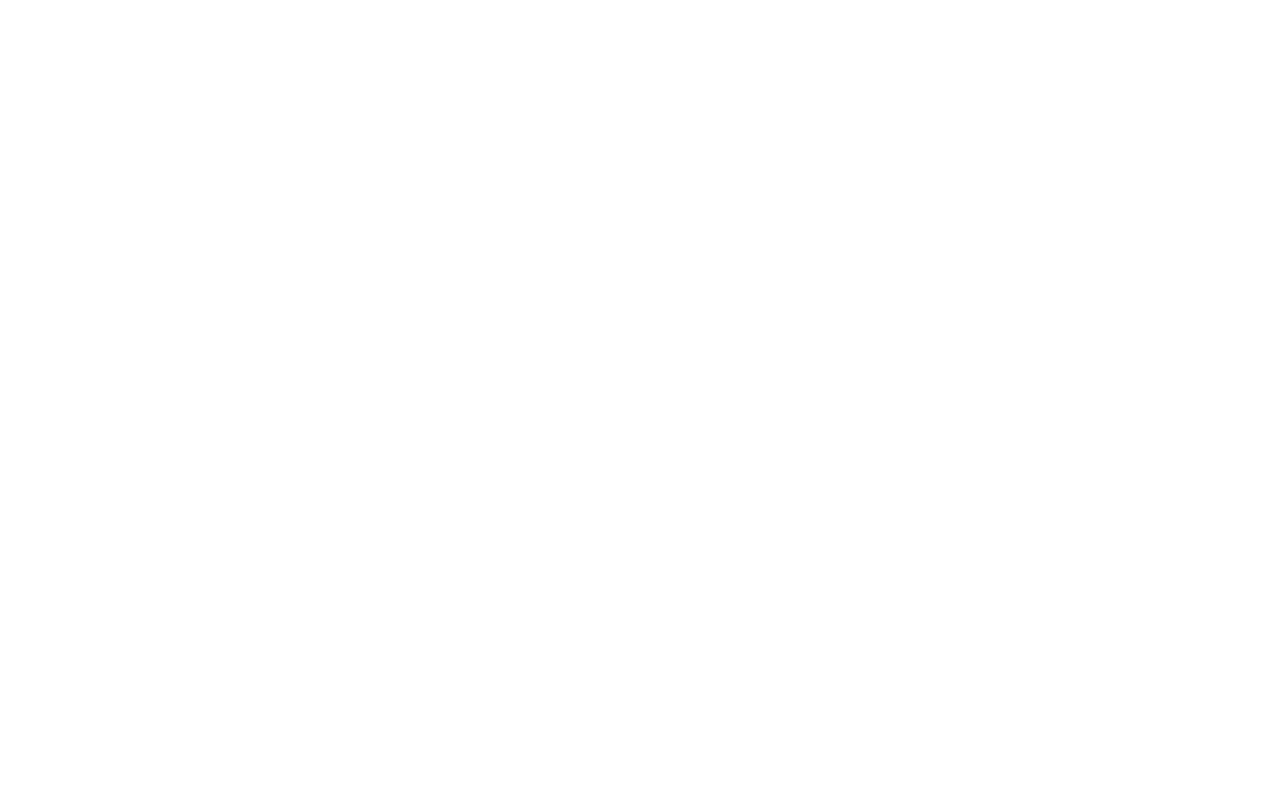
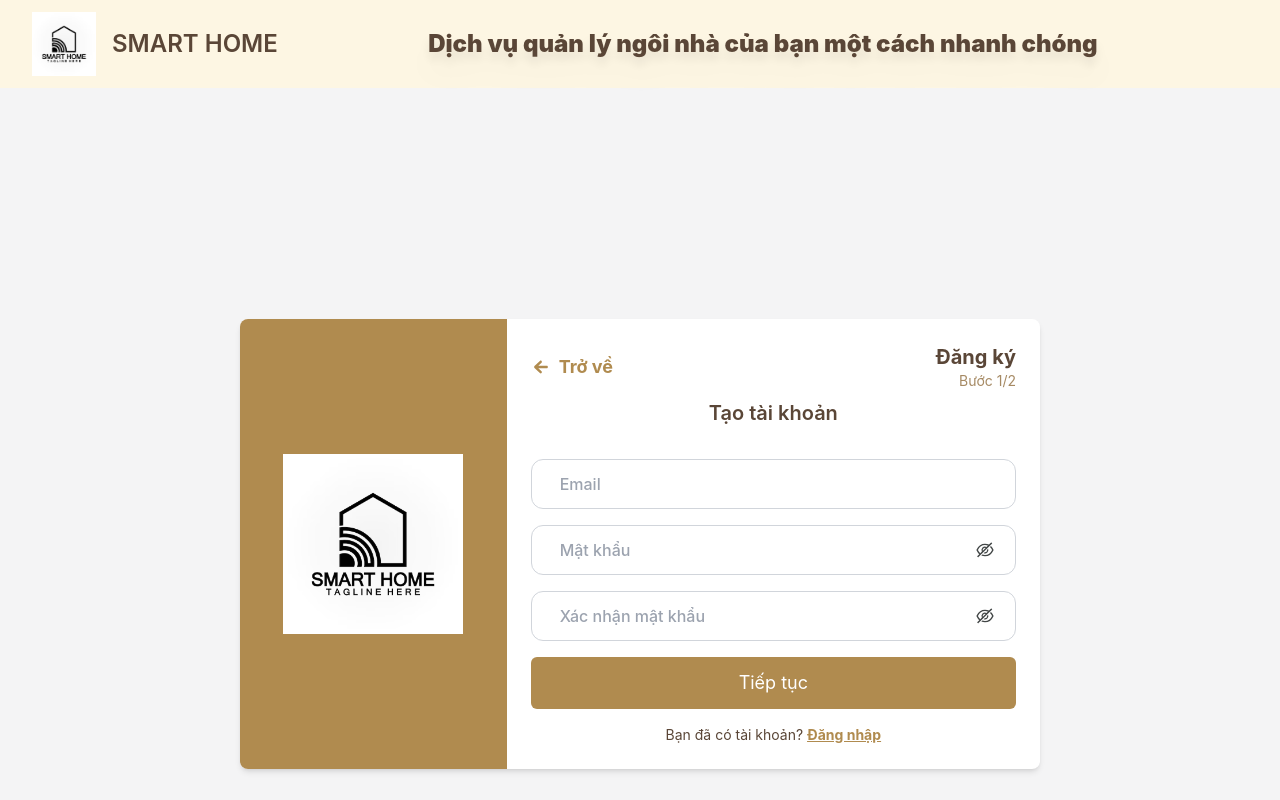
Before and after one commit to dinhduc0794/yolo-smart-farm-co3109, a React (Vite) app in the folder frontend-react/: page /register in a window 1280 px wide. Before the commit this address had no page. Shown: the top 800 px of the page. Built offline with nearby package versions, Linux system fonts and the light colour scheme.

Commit message:
build(fe): create register page

```diff
--- a/frontend-react/index.html
+++ b/frontend-react/index.html
@@ -6,8 +6,8 @@
     <meta name="viewport" content="width=device-width, initial-scale=1.0" />
     <meta httpEquiv="X-UA-Compatible" content="IE=edge" />
     <meta name="copyright" content />
-    <title>HCMUT-SSPS</title>
-    <link rel="icon" type="image/png" href="favicon.ico" />
+    <title>Smart Home</title>
+    <link rel="icon" type="image/png" href="src/images/logo-page.avif" />
     <link
       href="https://fonts.googleapis.com/css?family=Poppins:200i,300,300i,400,400i,500,500i,600,600i,700,700i,800,800i,900,900i&display=swap"
       rel="stylesheet" />
--- a/frontend-react/src/App.jsx
+++ b/frontend-react/src/App.jsx
@@ -4,6 +4,7 @@
 // Components
 import HomePage from "../src/components/root/HomePage";
 import LoginPage from "../src/components/root/LoginPage";
+import RegisterPage from "../src/components/root/RegisterPage";
 import React, {useEffect} from "react";
 
 
@@ -14,6 +15,7 @@
         {/* Public Routes */}
         <Route path="/" element={<HomePage />} />
         <Route path="/login" element={<LoginPage />} />
+        <Route path="/register" element={<RegisterPage />} />
       </Routes>
       <ToastContainer position="top-right" autoClose={1000} />
     </Router>
--- a/frontend-react/src/components/root/Login/LoginForm.jsx
+++ b/frontend-react/src/components/root/Login/LoginForm.jsx
@@ -1,6 +1,6 @@
 import React, { useState } from "react";
 import { useNavigate } from "react-router-dom";
-import InputField from "../fragments/InputField/InputField"; // Import InputField
+import InputField from "../fragments/InputField/InputField";
 import { toast } from "react-toastify";
 import { jwtDecode } from "jwt-decode";
 
@@ -11,60 +11,50 @@
   const navigate = useNavigate();
 
   const handleSubmit = (event) => {
-    event.preventDefault();
+    window.location.href = "/account";
 
-    const reqJson = {
-      username: email,
-      password: password,
-    };
+    // event.preventDefault();
+    // const reqJson = { username: email, password: password };
 
-    fetch(`${import.meta.env.VITE_REACT_APP_BE_API_URL}/api/authenticate`, {
-      method: "POST",
-      headers: {
-        "Content-Type": "application/json",
-      },
-      body: JSON.stringify(reqJson),
-      credentials: "include",
-    })
-      .then((response) => response.json())
-      .then((data) => {
-        if (data.status === "OK") {
-          const decodedToken = jwtDecode(data.data);
-          const role = decodedToken.role;
-
-          localStorage.setItem("token", data.data);
-          localStorage.setItem("userRole", role); // set userRole to check authenticate in App.jsx
-          window.location.href = "/account";
-        } else if (data.status === "ERROR") {
-          toast.error("Đăng nhập thất bại. Vui lòng kiểm tra lại thông tin.");
-        }
-      })
-      .catch((error) => {
-        toast.error("Đã xảy ra lỗi khi đăng nhập.");
-        console.error("Error:", error);
-      });
-  };
-
-  const togglePasswordVisibility = () => {
-    setShowPassword(!showPassword);
+    // fetch(`${import.meta.env.VITE_REACT_APP_BE_API_URL}/api/authenticate`, {
+    //   method: "POST",
+    //   headers: { "Content-Type": "application/json" },
+    //   body: JSON.stringify(reqJson),
+    //   credentials: "include",
+    // })
+    //   .then((response) => response.json())
+    //   .then((data) => {
+    //     if (data.status === "OK") {
+    //       const decodedToken = jwtDecode(data.data);
+    //       const role = decodedToken.role;
+    //       localStorage.setItem("token", data.data);
+    //       localStorage.setItem("userRole", role);
+    //       window.location.href = "/account";
+    //     } else {
+    //       toast.error("Đăng nhập thất bại. Vui lòng kiểm tra lại thông tin.");
+    //     }
+    //   })
+    //   .catch(() => toast.error("Đã xảy ra lỗi khi đăng nhập."));
   };
 
   return (
-    <form
-      className="flex flex-col max-w-full mx-auto p-10 bg-[#FDF6E3] shadow-md rounded-md w-[450px] md:w-[500px]"
-      onSubmit={handleSubmit}
-    >
+    <div className="flex items-center justify-center h-screen">
+      <div className="flex bg-white shadow-md rounded-lg overflow-hidden w-[800px]">
+        {/* Cột 1: Hình ảnh / Logo */}
+        <div className="w-1/3 bg-[#B08B4F] flex items-center justify-center p-6">
           <img
-        loading="lazy"
             src="src/images/logo-page.avif"
             alt="Logo"
-        className="object-contain self-center w-[90px] sm:w-[120px] mb-4"
+            className="object-contain w-[150px] sm:w-[180px]"
           />
-      <h2 className="self-center text-lg sm:text-xl text-[#5A4637] mb-4">
-        Trang đăng nhập
+        </div>
+
+        {/* Cột 2: Form Đăng nhập */}
+        <form className="w-2/3 p-6 flex flex-col" onSubmit={handleSubmit}>
+          <h2 className="text-xl font-semibold text-[#5A4637] mb-4 text-center">
+            Đăng nhập
           </h2>
 
-      {/* Email InputField */}
           <InputField
             id="emailInput"
             name="email"
@@ -73,10 +63,9 @@
             required
             value={email}
             onChange={(e) => setEmail(e.target.value)}
-        icon="https://cdn.builder.io/api/v1/image/assets/TEMP/0acec3f0c21c585b693aab238ddf1a6054cfa9ee7646ac7df643f1272897cf03?placeholderIfAbsent=true&apiKey=985f1fb8be044ffd914af5aef5360e96"
+            icon="https://cdn.builder.io/api/v1/image/assets/TEMP/0acec3f0c21c585b693aab238ddf1a6054cfa9ee7646ac7df643f1272897cf03"
           />
 
-      {/* Password InputField */}
           <InputField
             id="passwordInput"
             name="password"
@@ -85,32 +74,34 @@
             required
             value={password}
             onChange={(e) => setPassword(e.target.value)}
-        icon="https://cdn.builder.io/api/v1/image/assets/TEMP/26d9c5399a667e190537f967c908e5b53fea2716a5b94db02389112e242bc353?placeholderIfAbsent=true&apiKey=985f1fb8be044ffd914af5aef5360e96"
+            icon="https://cdn.builder.io/api/v1/image/assets/TEMP/26d9c5399a667e190537f967c908e5b53fea2716a5b94db02389112e242bc353"
             showPasswordToggle
             showPassword={showPassword}
-        onTogglePassword={togglePasswordVisibility}
+            onTogglePassword={() => setShowPassword(!showPassword)}
           />
 
-      <div className="flex flex-col mt-6 w-full">
-        <div className="flex justify-end text-sm mb-4">
+          <div className="flex justify-end text-sm mt-2">
             <a href="/verifymail" className="text-[#B08B4F] font-bold">
               Quên mật khẩu?
             </a>
           </div>
+
           <button
             type="submit"
-          className="w-full px-4 py-3 text-sm sm:text-base text-white bg-[#B08B4F] rounded-md hover:bg-[#976C42] transition duration-300"
+            className="w-full mt-4 px-4 py-2 text-white bg-[#B08B4F] rounded-md hover:bg-[#976C42] transition duration-300"
           >
             Đăng nhập
           </button>
-        <div className="flex flex-wrap gap-2 mt-4 text-sm">
+
+          <div className="flex justify-center mt-4 text-sm">
             <p className="text-[#5A4637]">Bạn chưa có tài khoản?</p>
-          <a href="/register" className="text-[#B08B4F] font-bold underline">
-            Tạo tài khoản
+            <a href="/register" className="text-[#B08B4F] font-bold ml-1">
+              Đăng ký
             </a>
           </div>
+        </form>
       </div>
-    </form>
+    </div>
   );
 }
 
--- /dev/null
+++ b/frontend-react/src/components/root/Login/RegisterForm.jsx
@@ -0,0 +1,111 @@
+import React, { useState } from "react";
+import { IoMdArrowRoundBack } from "react-icons/io";
+import { useNavigate } from "react-router-dom";
+import InputField from "../fragments/InputField/InputField";
+import { toast } from "react-toastify";
+
+function RegisForm() {
+  const [showPassword, setShowPassword] = useState(false);
+  const [showConfirmPassword, setShowConfirmPassword] = useState(false);
+  const [email, setEmail] = useState("");
+  const [password, setPassword] = useState("");
+  const [confirmPassword, setConfirmPassword] = useState("");
+
+  const navigate = useNavigate();
+
+  const handleSubmit = (event) => {
+    event.preventDefault();
+    if (password !== confirmPassword) {
+      toast.error("Xác nhận mật khẩu không trùng khớp");
+      return;
+    }
+    navigate("/verify");
+  };
+
+  return (
+    <div className="flex items-center justify-center h-screen">
+      <div className="flex bg-white shadow-md rounded-lg overflow-hidden w-[800px]">
+        {/* Cột 1: Hình ảnh / Logo */}
+        <div className="w-1/3 bg-[#B08B4F] flex items-center justify-center p-6">
+          <img
+            src="src/images/logo-page.avif"
+            alt="Logo"
+            className="object-contain w-[150px] sm:w-[180px]"
+          />
+        </div>
+
+        {/* Cột 2: Form đăng ký */}
+        <form className="w-2/3 p-6 flex flex-col" onSubmit={handleSubmit}>
+          <div className="flex justify-between items-center mb-2">
+            <div className="flex items-center">
+              <IoMdArrowRoundBack size={20} color="#B08B4F" />
+              <a href="/login" className="ml-2 text-[#B08B4F] hover:underline text-lg font-bold">
+                Trở về
+              </a>
+            </div>
+            <div className="text-right">
+              <span className="text-xl font-bold text-[#5A4637]">Đăng ký</span>
+              <p className="text-sm text-[#A68A64]">Bước 1/2</p>
+            </div>
+          </div>
+
+          <h2 className="text-center text-xl font-semibold text-[#5A4637] mb-4">
+            Tạo tài khoản
+          </h2>
+
+          <InputField
+            id="emailInput"
+            name="email"
+            type="email"
+            placeholder="Email"
+            required
+            value={email}
+            onChange={(e) => setEmail(e.target.value)}
+          />
+
+          <InputField
+            id="passwordInput"
+            name="password"
+            type={showPassword ? "text" : "password"}
+            placeholder="Mật khẩu"
+            required
+            value={password}
+            onChange={(e) => setPassword(e.target.value)}
+            showPasswordToggle
+            showPassword={showPassword}
+            onTogglePassword={() => setShowPassword(!showPassword)}
+          />
+
+          <InputField
+            id="confirmPasswordInput"
+            name="confirmPassword"
+            type={showConfirmPassword ? "text" : "password"}
+            placeholder="Xác nhận mật khẩu"
+            required
+            value={confirmPassword}
+            onChange={(e) => setConfirmPassword(e.target.value)}
+            showPasswordToggle
+            showPassword={showConfirmPassword}
+            onTogglePassword={() => setShowConfirmPassword(!showConfirmPassword)}
+          />
+
+          <button
+            type="submit"
+            className="w-full mt-4 px-4 py-3 text-white bg-[#B08B4F] rounded-md hover:bg-[#976C42] transition duration-300 text-lg"
+          >
+            Tiếp tục
+          </button>
+
+          <p className="text-center mt-4 text-sm text-[#5A4637]">
+            Bạn đã có tài khoản?{" "}
+            <a href="/login" className="text-[#B08B4F] font-bold underline">
+              Đăng nhập
+            </a>
+          </p>
+        </form>
+      </div>
+    </div>
+  );
+}
+
+export default RegisForm;
--- a/frontend-react/src/components/root/LoginPage.jsx
+++ b/frontend-react/src/components/root/LoginPage.jsx
@@ -8,7 +8,7 @@
     <div>
       <Header />
       <div className="flex overflow-hidden flex-col items-center bg-white">
-        <main className="flex flex-col justify-center items-center p-7 my-7 mx-10 max-md:px-5 max-md:mt-10 rounded-md">
+        <main className="flex flex-col justify-center items-center mx-10 max-md:px-5 max-md:mt-10 rounded-md">
           <LoginForm />
         </main>
       </div>
--- /dev/null
+++ b/frontend-react/src/components/root/RegisterPage.jsx
@@ -0,0 +1,19 @@
+import React from "react";
+import HeaderMain from "./fragments/header/HeaderMain";
+import RegisForm from "./Login/RegisterForm";
+import Footer from "./fragments/footer/Footer";
+
+function RegisPage() {
+  return (
+    <div>
+      <HeaderMain />
+      <div className="flex overflow-hidden flex-col items-center bg-zinc-100">
+        <main className="flex justify-center items-center p-7 my-7 max-md:px-5 max-md:mt-10 rounded-md">
+          <RegisForm />
+        </main>
+      </div>
+      <Footer />
+    </div>
+  );
+}
+export default RegisPage;
```
Also changed, not shown: frontend-react/src/images/logo-page.png (deleted). Lines whose indentation alone changed are shown as unchanged.
